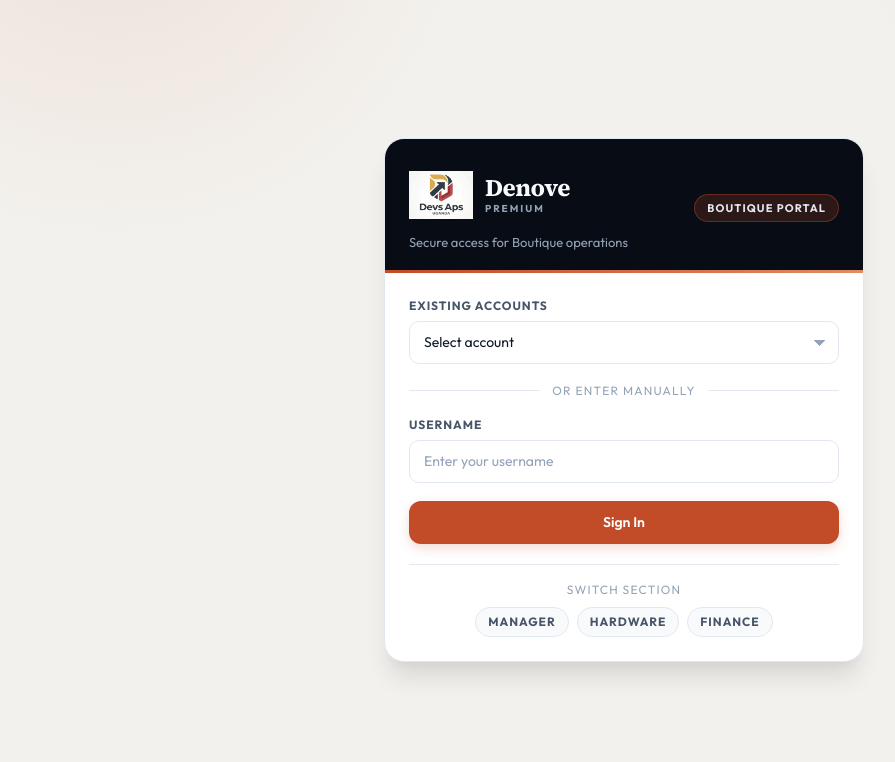
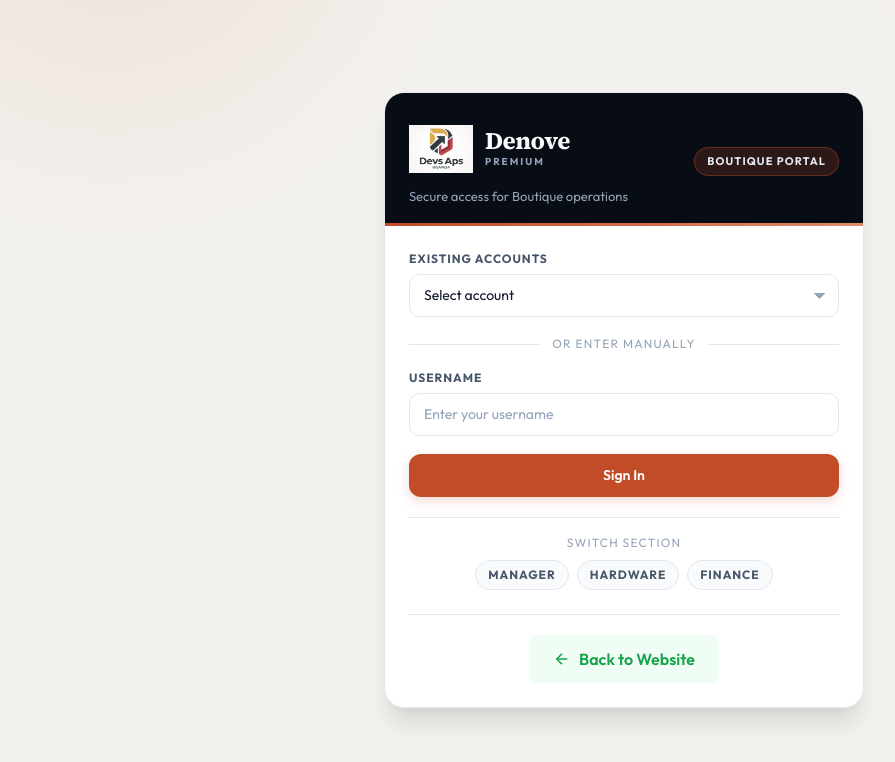
Before and after one commit to Isaac25-lgtm/multi-tenant-business-suite, a Flask app: page /auth/login in a window 1280 px wide. Shown: the top 762 px of the page, without its empty margins (16-911 px from the left). Run offline with Flask 3, Linux system fonts and the light colour scheme; some libraries are stand-ins or nearby versions.

Commit message:
feat: Add 'Back to Website' link on login page

```diff
--- a/backend/app/templates/auth/login.html
+++ b/backend/app/templates/auth/login.html
@@ -1,5 +1,6 @@
 <!DOCTYPE html>
 <html lang="en">
+
 <head>
     <meta charset="UTF-8">
     <meta name="viewport" content="width=device-width, initial-scale=1.0">
@@ -7,6 +8,7 @@
     <script src="https://cdn.tailwindcss.com"></script>
     <link rel="stylesheet" href="{{ url_for('static', filename='css/style.css') }}">
 </head>
+
 <body class="auth-page" data-section="{{ section }}">
     <div class="auth-card">
         <div class="auth-header">
@@ -44,8 +46,7 @@
                         <select id="account-select" onchange="onAccountSelect(this)" class="form-select">
                             <option value="">Select account</option>
                             {% for user in existing_users %}
-                            <option value="{{ user.id }}"
-                                    data-username="{{ user.username }}"
+                            <option value="{{ user.id }}" data-username="{{ user.username }}"
                                 data-fullname="{{ user.full_name or user.username }}"
                                 data-has-password="{{ 'true' if user.password_hash else 'false' }}"
                                 data-profile-picture="{{ user.profile_picture or '' }}">
@@ -75,12 +76,14 @@
 
                 <div class="form-group">
                     <label class="form-label">Username</label>
-                    <input type="text" name="username" id="username-input" class="form-input" placeholder="Enter your username">
+                    <input type="text" name="username" id="username-input" class="form-input"
+                        placeholder="Enter your username">
                 </div>
 
                 <div class="form-group" id="password-field" style="display: none;">
                     <label class="form-label">Password</label>
-                    <input type="password" name="password" id="password-input" class="form-input" placeholder="Enter your password">
+                    <input type="password" name="password" id="password-input" class="form-input"
+                        placeholder="Enter your password">
                 </div>
 
                 <button type="submit" id="login-button" class="btn btn-primary w-full">Sign In</button>
@@ -103,6 +106,19 @@
                     {% endif %}
                 </div>
             </div>
+
+            <!-- Back to Website -->
+            <div style="margin-top: 24px; padding-top: 20px; border-top: 1px solid #e5e7eb; text-align: center;">
+                <a href="{{ url_for('storefront.home') }}"
+                    style="display: inline-flex; align-items: center; gap: 8px; color: #16a34a; font-weight: 600; text-decoration: none; padding: 12px 24px; border-radius: 8px; background: #f0fdf4; transition: background 0.2s;"
+                    onmouseover="this.style.background='#dcfce7'" onmouseout="this.style.background='#f0fdf4'">
+                    <svg width="18" height="18" viewBox="0 0 24 24" fill="none" stroke="currentColor" stroke-width="2">
+                        <path d="M19 12H5"></path>
+                        <polyline points="12 19 5 12 12 5"></polyline>
+                    </svg>
+                    <span>Back to Website</span>
+                </a>
+            </div>
         </div>
     </div>
 
@@ -122,7 +138,8 @@
                 <input type="hidden" name="username" id="modal-username-input" value="">
 
                 <div class="form-group">
-                    <input type="password" name="password" id="modal-password-input" required class="form-input" style="text-align:center;letter-spacing:0.2em;" placeholder="Enter password">
+                    <input type="password" name="password" id="modal-password-input" required class="form-input"
+                        style="text-align:center;letter-spacing:0.2em;" placeholder="Enter password">
                 </div>
 
                 <div style="display:grid;grid-template-columns:1fr 1fr;gap:8px;">
@@ -222,19 +239,19 @@
             document.getElementById('selected-user-id').value = '';
         }
 
-        document.addEventListener('keydown', function(e) {
+        document.addEventListener('keydown', function (e) {
             if (e.key === 'Escape') {
                 closeModal();
             }
         });
 
-        document.getElementById('password-modal').addEventListener('click', function(e) {
+        document.getElementById('password-modal').addEventListener('click', function (e) {
             if (e.target === this) {
                 closeModal();
             }
         });
 
-        document.getElementById('username-input').addEventListener('input', function() {
+        document.getElementById('username-input').addEventListener('input', function () {
             const passwordField = document.getElementById('password-field');
             if (this.value.trim()) {
                 passwordField.style.display = 'block';
@@ -242,4 +259,5 @@
         });
     </script>
 </body>
+
 </html>
```
Lines whose indentation alone changed are shown as unchanged.
